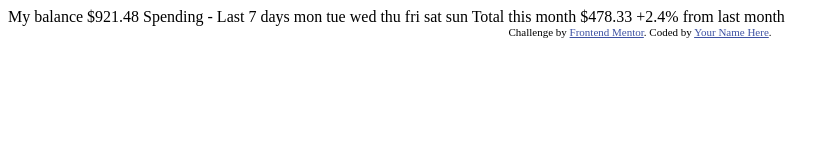
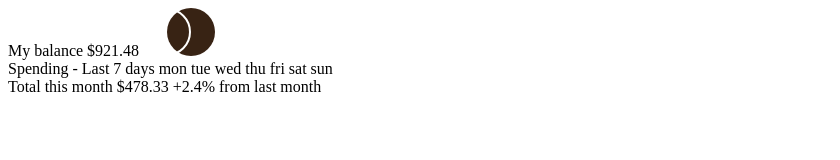
Before and after one commit to st-cloud/expenses-chart-component, a plain HTML site: page index.html in a window 1280 px wide. Shown: the whole page, without its empty margins (0-840 px from the left). Drawn offline with Linux system fonts and the light colour scheme.

Commit message:
Basic HTML structure

```diff
--- a/index.html
+++ b/index.html
@@ -2,23 +2,24 @@
 <html lang="en">
 <head>
   <meta charset="UTF-8">
-  <meta name="viewport" content="width=device-width, initial-scale=1.0"> <!-- displays site properly based on user's device -->
+  <meta name="viewport" content="width=device-width, initial-scale=1.0">
 
   <link rel="icon" type="image/png" sizes="32x32" href="./images/favicon-32x32.png">
 
   <title>Frontend Mentor | Expenses chart component</title>
 
-  <!-- Feel free to remove these styles or customise in your own stylesheet 👍 -->
   <style>
-    .attribution { font-size: 11px; text-align: center; }
-    .attribution a { color: hsl(228, 45%, 44%); }
   </style>
 </head>
 <body>
-
+  <main>
+    <div class="card">
       My balance
       $921.48
-
+      <img class="logo" src="./images/logo.svg"/>
+    </div>
+    <div class="card">
+      <div>
         Spending - Last 7 days
 
         mon
@@ -28,16 +29,21 @@
         fri
         sat
         sun
-
+      </div>
+      <div>
         Total this month
         $478.33
 
         +2.4%
         from last month
-
+      </div>
+    </div>
+  </main>
+  <!-- <footer>
     <div class="attribution">
       Challenge by <a href="https://www.frontendmentor.io?ref=challenge" target="_blank">Frontend Mentor</a>.
-    Coded by <a href="#">Your Name Here</a>.
+      Coded by <a href="#">Grace Brown</a>.
     </div>
+  </footer>  -->
 </body>
 </html>
```
Also changed, not shown: 1 other file. Lines whose indentation alone changed are shown as unchanged.
